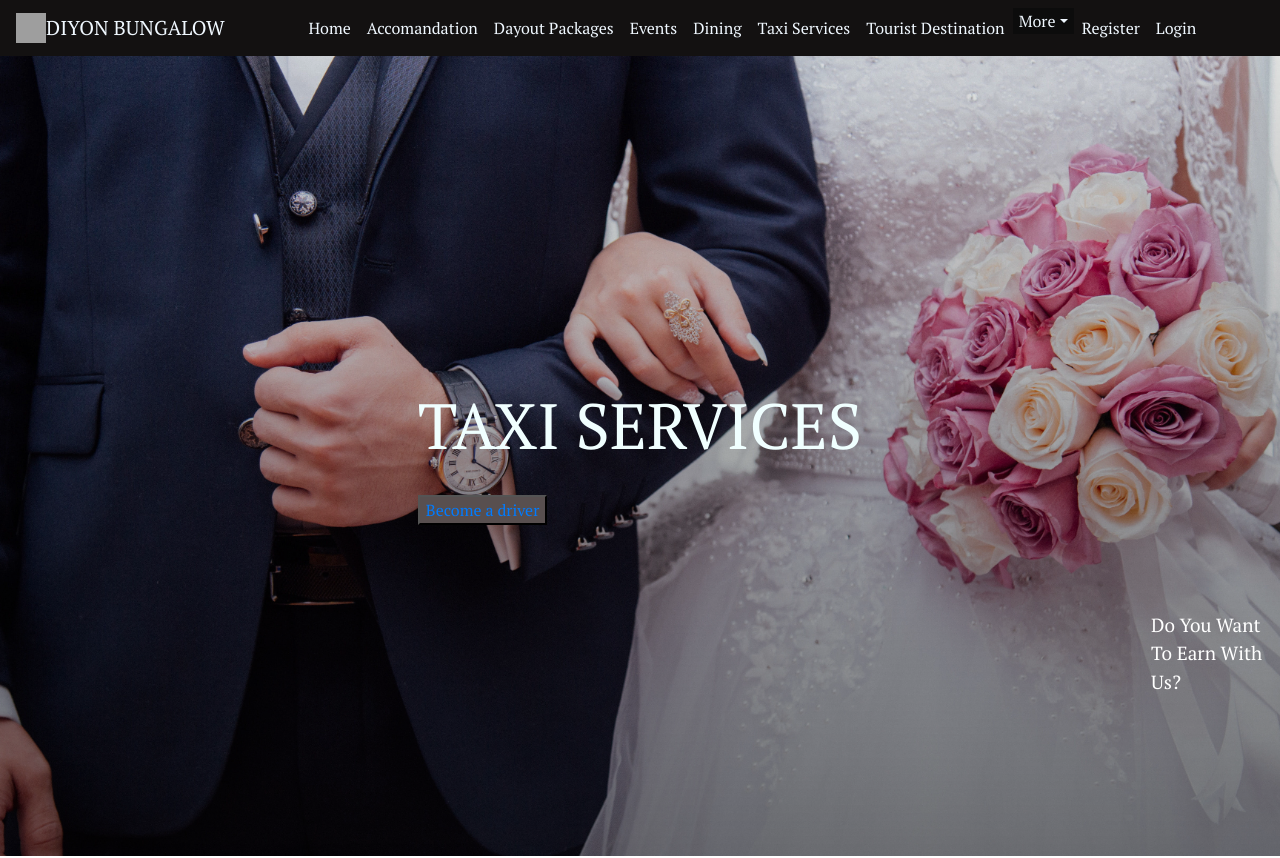
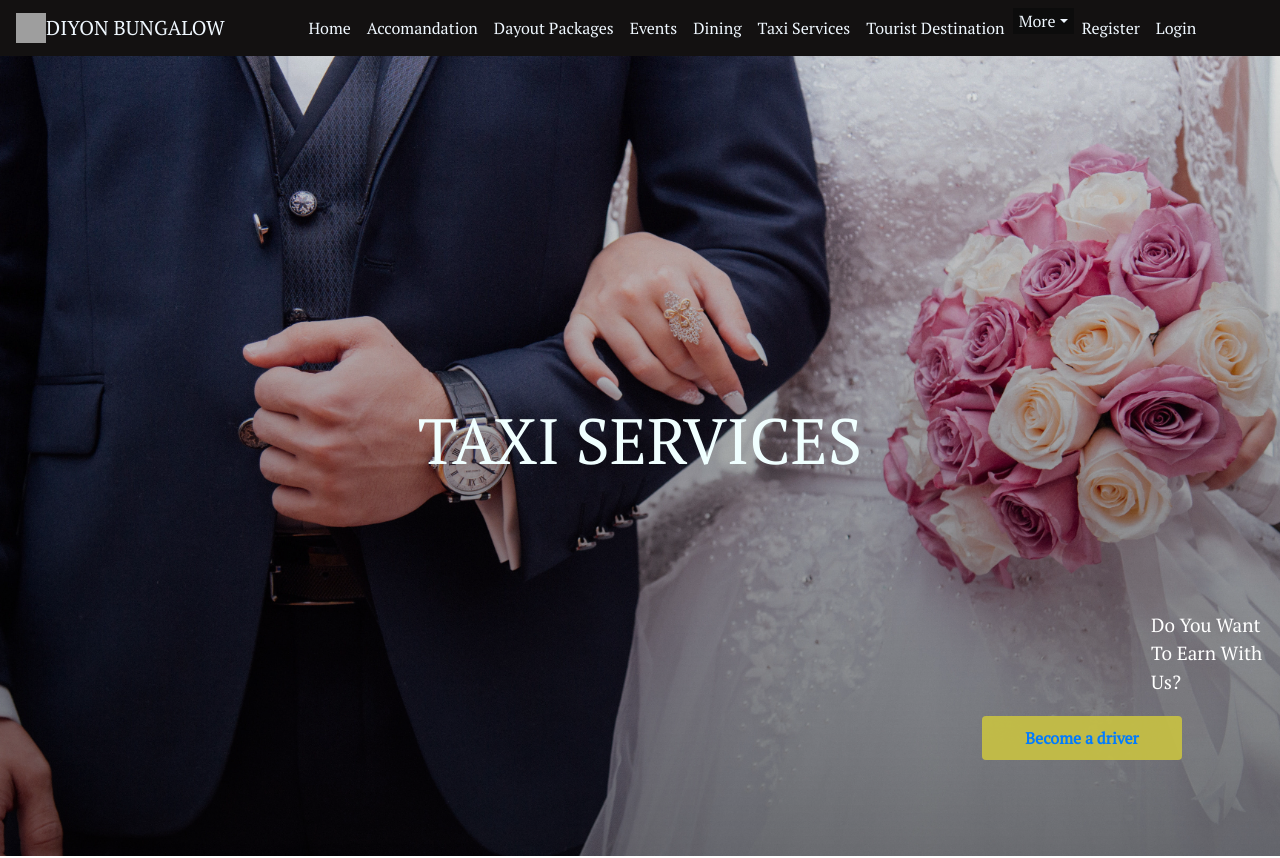
Before and after one commit to SLIITITP/ITP_WD_B03_G05-HOTEL_RESERVATION_AND_MANAGEMENT_SYSTEM, a React (Create React App) app in the folder project/: page /taxi in a window 1280 px wide. Shown: the top 858 px of the page. Built offline with nearby package versions, Linux system fonts and the light colour scheme; no server answers; grey boxes are pictures that could not be loaded.

Commit message:
Update TaxiscreenM.js

```diff
--- a/project/src/screens/TaxiscreenM.js
+++ b/project/src/screens/TaxiscreenM.js
@@ -134,7 +134,7 @@ function HomescreenM() {
 <div>
 <p className="pn1">Do You Want To Earn With Us?</p>
 
-<button className="btn1">
+<button className="btnM">
            <a href="/regtaxi"> Become a driver</a>
           </button>
           </div>
```
